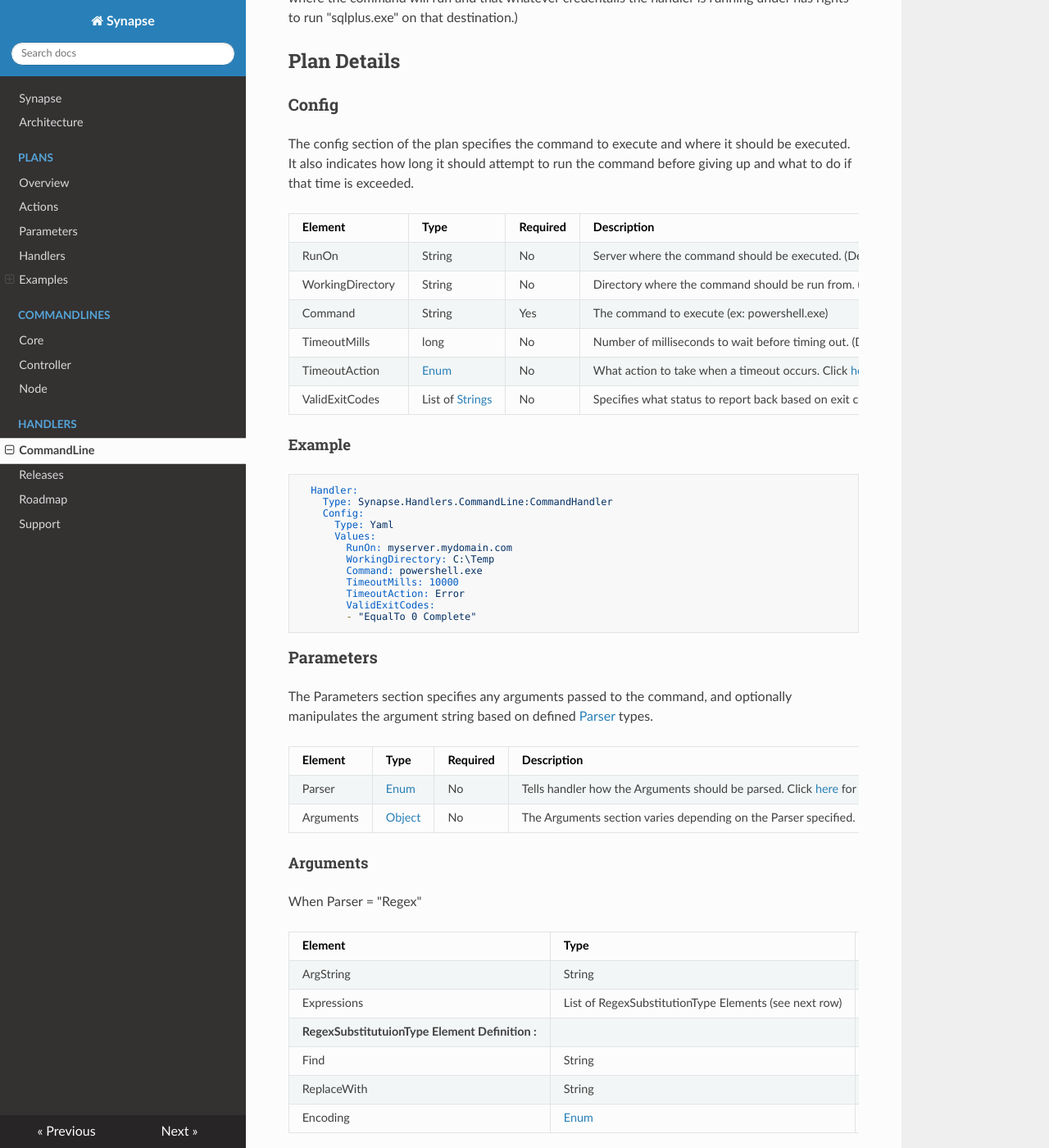
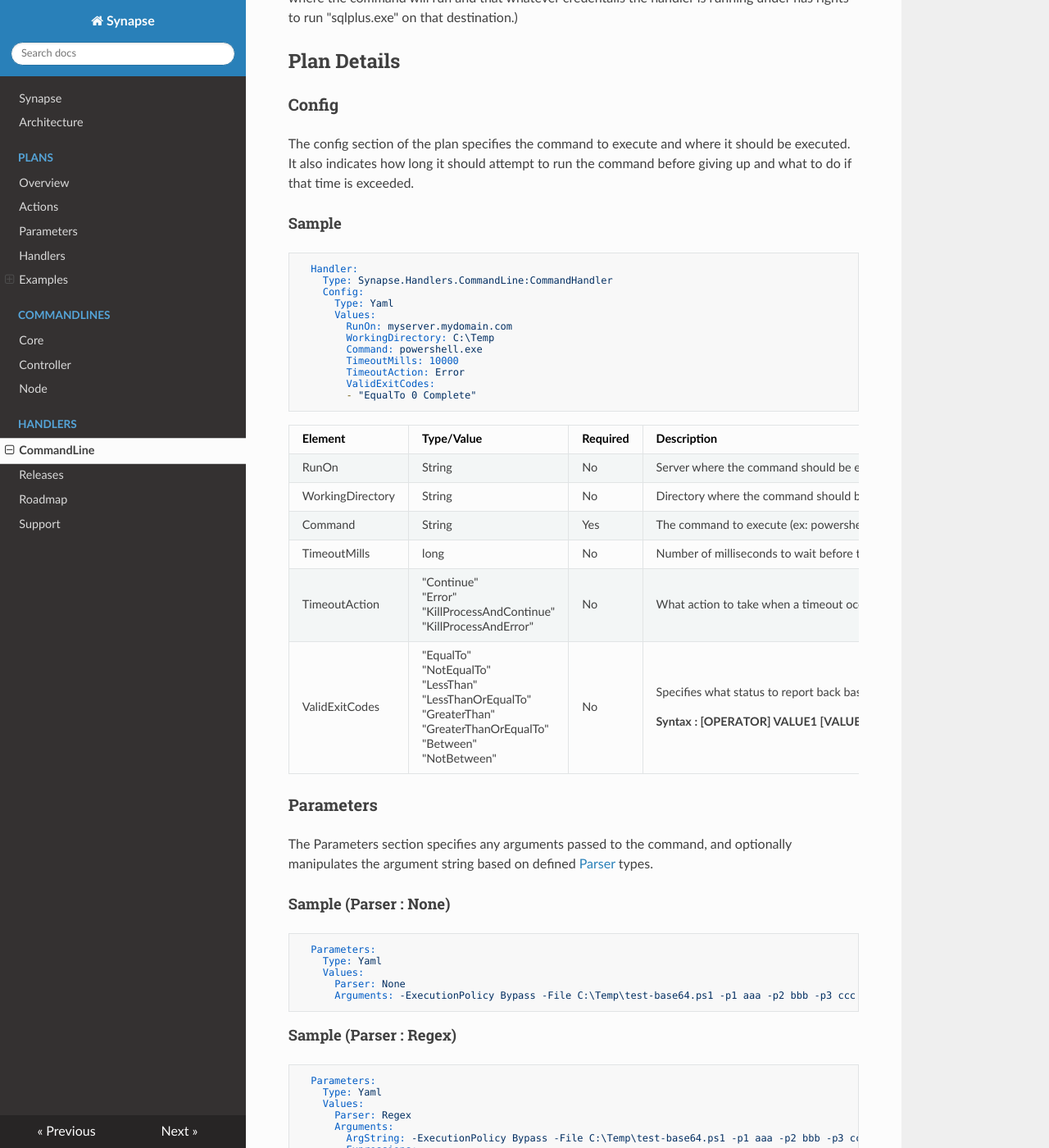
Before and after one commit to SynapseProject/synapse.docs, an MkDocs documentation site: the page built from docs/handlers/commandline.md, in a window 1280 px wide and 1400 px high, scrolled down 427 px. Shown: the whole window at 82% size. Built offline with MkDocs 1.6.1, drawn with Linux system fonts in a browser that asks for light colours; nearby versions of some CDN libraries; old or Windows-style settings are respelled for this version of MkDocs; some of the changed text lies outside the part shown.

Commit message:
Tried to simplify layout.   Still too wordy.

`````diff
--- a/docs/handlers/commandline.md
+++ b/docs/handlers/commandline.md
@@ -14,16 +14,7 @@ whatever credentails the handler is running under has rights to run "sqlplus.exe
 The config section of the plan specifies the command to execute and where it should be executed.  It also indicates how long it
 should attempt to run the command before giving up and what to do if that time is exceeded.
 
-|Element|Type|Required|Description
-|-------|----|--------|-----------
-|RunOn|String|No|Server where the command should be executed.  (Default = localhost)
-|WorkingDirectory|String|No|Directory where the command should be run from.  (Default = C:\Temp)
-|Command|String|Yes|The command to execute (ex: powershell.exe)
-|TimeoutMills|long|No|Number of milliseconds to wait before timing out. (Default = Never Timeout)
-|TimeoutAction|[Enum](#timeoutaction-values)|No|What action to take when a timeout occurs.  Click [here](#timeoutaction-values) for valid values.
-|ValidExitCodes|List of [Strings](#validexitcodes-values-and-syntax)|No|Specifies what status to report back based on exit code returned from the action exexuted Click [here](#validexitcodes-values-and-syntax) for syntax. (Default = "EqualTo 0").
-
-#### Example
+#### Sample
 ````yaml
   Handler:
     Type: Synapse.Handlers.CommandLine:CommandHandler
@@ -39,29 +30,30 @@ should attempt to run the command before giving up and what to do if that time i
         - "EqualTo 0 Complete"
 ````
 
+|Element|Type/Value|Required|Description
+|-------|----|--------|-----------
+|RunOn|String|No|Server where the command should be executed.  (Default = localhost)
+|WorkingDirectory|String|No|Directory where the command should be run from.  (Default = C:\Temp)
+|Command|String|Yes|The command to execute (ex: powershell.exe)
+|TimeoutMills|long|No|Number of milliseconds to wait before timing out. (Default = Never Timeout)
+|TimeoutAction|"Continue"<br>"Error"<br>"KillProcessAndContinue"<br>"KillProcessAndError"|No|What action to take when a timeout occurs.  Click [here](#timeoutaction-values) for detailed description of valid values.
+|ValidExitCodes|"EqualTo"<br>"NotEqualTo"<br>"LessThan"<br>"LessThanOrEqualTo"<br>"GreaterThan"<br>"GreaterThanOrEqualTo"<br>"Between"<br>"NotBetween"|No|Specifies what status to report back based on exit code returned from the action exexuted Click [here](#validexitcodes-values-and-syntax) for detailed scription of the syntax. (Default = "EqualTo 0").<br><br>**Syntax : [OPERATOR] VALUE1 [VALUE2] [STATUS]**
+
 ### Parameters
 
 The Parameters section specifies any arguments passed to the command, and optionally manipulates the argument string based on defined
 [Parser](#argument-parser-values) types.
 
-|Element|Type|Required|Description
-|-------|----|--------|-----------
-|Parser|[Enum](#argument-parser-values)|No|Tells handler how the Arguments should be parsed.  Click [here](#argument-parser-values) for valid values.  (Default = None)
-|Arguments|[Object](#arguments)|No|The Arguments section varies depending on the Parser specified.  For Parser "None", it simply takes it as a String and appends it to the command.  For other types, see [below](#arguments).
+#### Sample (Parser : None)
+````yaml
+  Parameters:
+    Type: Yaml
+    Values:
+      Parser: None
+      Arguments: -ExecutionPolicy Bypass -File C:\Temp\test-base64.ps1 -p1 aaa -p2 bbb -p3 ccc
+````
 
-#### Arguments
-When Parser = "Regex"
-
-|Element|Type|Required|Description
-|-------|----|--------|-----------
-|ArgString|String|Yes|A templated argument string used as the target for the regular expression matching.
-|Expressions|List of RegexSubstitutionType Elements (see next row)|An array of elements to match and replace against the ArgString above.
-|**RegexSubstitutuionType Element Definition :**|||
-|Find|String|Yes|Regex string to match against the ArgString
-|ReplaceWith|String|Yes|String to replace matched values with
-|Encoding|[Enum](#encodingtype-values)|No|Specifies how to encode the ReplaceWith string before replacement.  Click [here](#encodingtype-values) for valid values.  (Default = None)
-
-#### Example
+#### Sample (Parser : Regex)
 ````yaml
   Parameters:
     Type: Yaml
@@ -79,6 +71,12 @@ When Parser = "Regex"
           Encoding: Base64
 ````
 
+|Element|Type/Value|Required|Description
+|-------|----|--------|-----------
+|Parser|"None"<br>"Base64"|No|Tells handler how the Arguments should be parsed.  Click [here](#argument-parser-values) for detailed description of valid values.  (Default = None)
+|Arguments|String<br><br>or<br><br>ArgString<br>..Expressions<br>....Find<br>....ReplaceWith<br>....Encoding|No|The Arguments section varies depending on the Parser specified.  <br><br>For Parser "None", it simply takes it as a String and appends it to the command.  <br><br>For Parser "Regex", it performs a sequential regular expression replacement on the "ArgString", replacing any matches in the "Find" element with the value in the "ReplaceWith" element, optionally encoding based on the value specified in the "Encoding" element.  Click [here](#regex-arguments) for detailed view of the Regex Argument elements.
+
+
 
 # ScriptHandler
 The ScriptHandler allows a script of the [types](#scripttype-values) supported to be executed either locally, or on a remotely specified server.
@@ -90,42 +88,43 @@ The config section of the plan specifies the script to execute, any arguments ne
 and where it should be executed.  It also indicates how long it should attempt to run the command before giving up and
 what to do if that time is exceeded.
 
-|Element|Type|Required|Description
-|-------|----|--------|-----------
-|RunOn|String|No|Server where the command should be executed.  (Default = localhost)
-|WorkingDirectory|String|No|Directory where the command should be run from.  (Default = C:\Temp)
-|Type|[Enum](#scripttype-values)|Yes|Tells the handler what type of script is being executed.  Click [here](#scripttype-values) for valid values.
-|Args|String|No|Arguments passed into the script engine.
-|ScriptArgs|String|No|Arguments passed into the script.
-|ParameterType|[Enum](#parametertype-values)|No|Tells the handler whether the Parameter section is the script itself, or the location of the script.  Click [here](#parametertype-values) for valid values (Default = "Script").
-|TimeoutMills|long|No|Number of milliseconds to wait before timing out. (Default = Never Timeout)
-|TimeoutAction|[Enum](#timeoutaction-values)|No|What action to take when a timeout occurs.  Click [here](#timeoutaction-values) for valid values.
-|ValidExitCodes|List of [Strings](#validexitcodes-values-and-syntax)|No|Specifies what status to report back based on exit code returned from the action exexuted Click [here](#validexitcodes-values-and-syntax) for syntax. (Default = "EqualTo 0").
-
-#### Example
+#### Sample
 ````yaml
   Handler:
     Type: Synapse.Handlers.CommandLine:ScriptHandler
     Config:
       Type: Yaml
       Values:
+        RunOn: someserver.somedomain.com
         WorkingDirectory: C:\Temp
         Type: Powershell
         Args : -ExecutionPolicy Bypass
         ScriptArgs : "-p1 xxx -p2 yyy -p3 zzz"
+        ParameterType: Script
         TimeoutMills: 10000
         TimeoutAction: Error
         ValidExitCodes:
         - "EqualTo 0"
 ````
 
+|Element|Type/Value|Required|Description
+|-------|----|--------|-----------
+|RunOn|String|No|Server where the command should be executed.  (Default = localhost)
+|WorkingDirectory|String|No|Directory where the command should be run from.  (Default = C:\Temp)
+|Type|"Powershell"|Yes|Tells the handler what type of script is being executed.  Click [here](#scripttype-values) for detailed description of the valid values.
+|Args|String|No|Arguments passed into the script engine.
+|ScriptArgs|String|No|Arguments passed into the script.
+|ParameterType|"Script"<br>"File"|No|Tells the handler whether the Parameter section is the script itself, or the location of the script.  Click [here](#parametertype-values) for detailed description of the valid values (Default = "Script").
+|TimeoutMills|long|No|Number of milliseconds to wait before timing out. (Default = Never Timeout)
+|TimeoutAction|"Continue"<br>"Error"<br>"KillProcessAndContinue"<br>"KillProcessAndError"|No|What action to take when a timeout occurs.  Click [here](#timeoutaction-values) for detailed description of valid values.
+|ValidExitCodes|"EqualTo"<br>"NotEqualTo"<br>"LessThan"<br>"LessThanOrEqualTo"<br>"GreaterThan"<br>"GreaterThanOrEqualTo"<br>"Between"<br>"NotBetween"|No|Specifies what status to report back based on exit code returned from the action exexuted Click [here](#validexitcodes-values-and-syntax) for detailed scription of the syntax. (Default = "EqualTo 0").<br><br>**Syntax : [OPERATOR] VALUE1 [VALUE2] [STATUS]**
+
 ### Parameters
 
 The Parameters section is read in as a string.  It is either the script itself, or the location of the script to execute
 (specified by the [ParameterType](#parametertype-values) element in the Config section.)
 
-
-#### Example
+#### Sample (ParameterType : Script)
 ````yaml
   Parameters:
     Type: Unspecified
@@ -144,7 +143,16 @@ The Parameters section is read in as a string.  It is either the script itself,
       exit -1
 ````
 
-## Enumerations
+#### Sample (ParameterType : File)
+````yaml
+  Parameters:
+    Type: Unspecified
+    Values: C:\MyDir\MyScript.ps1
+````
+
+## Detailed Descriptions
+Below are detailed descriptions of the enumerations and synatax used in the config and parameter sections above.
+
 ### TimeoutAction Values
 Specifies what action to take when a timeout occurs.
 
@@ -227,6 +235,18 @@ Tells the CommandHandler how the values should be encoded when replaced.
 |None|No Encoding Used.
 |Base64|Encodes value as BASE64 string.
 
+### Regex Arguments
+A detailed description of the Regex variable replacement object used in the Parameters section of the CommandHandler.
+
+|Element|Type/Value|Required|Description
+|-------|----|--------|-----------
+|ArgString|String|Yes|A templated argument string used as the target for the regular expression matching.
+|Expressions|List of RegexSubstitutionType Elements (see next row)|An array of elements to match and replace against the ArgString above.
+|**RegexSubstitutuionType Element Definition :**|||
+|Find|String|Yes|Regex string to match against the ArgString
+|ReplaceWith|String|Yes|String to replace matched values with
+|Encoding|[Enum](#encodingtype-values)|No|Specifies how to encode the ReplaceWith string before replacement.  Click [here](#encodingtype-values) for valid values.  (Default = None)
+
 ### ScriptType Values
 
 Tells the ScriptHandler what type of script it is executing.
`````
